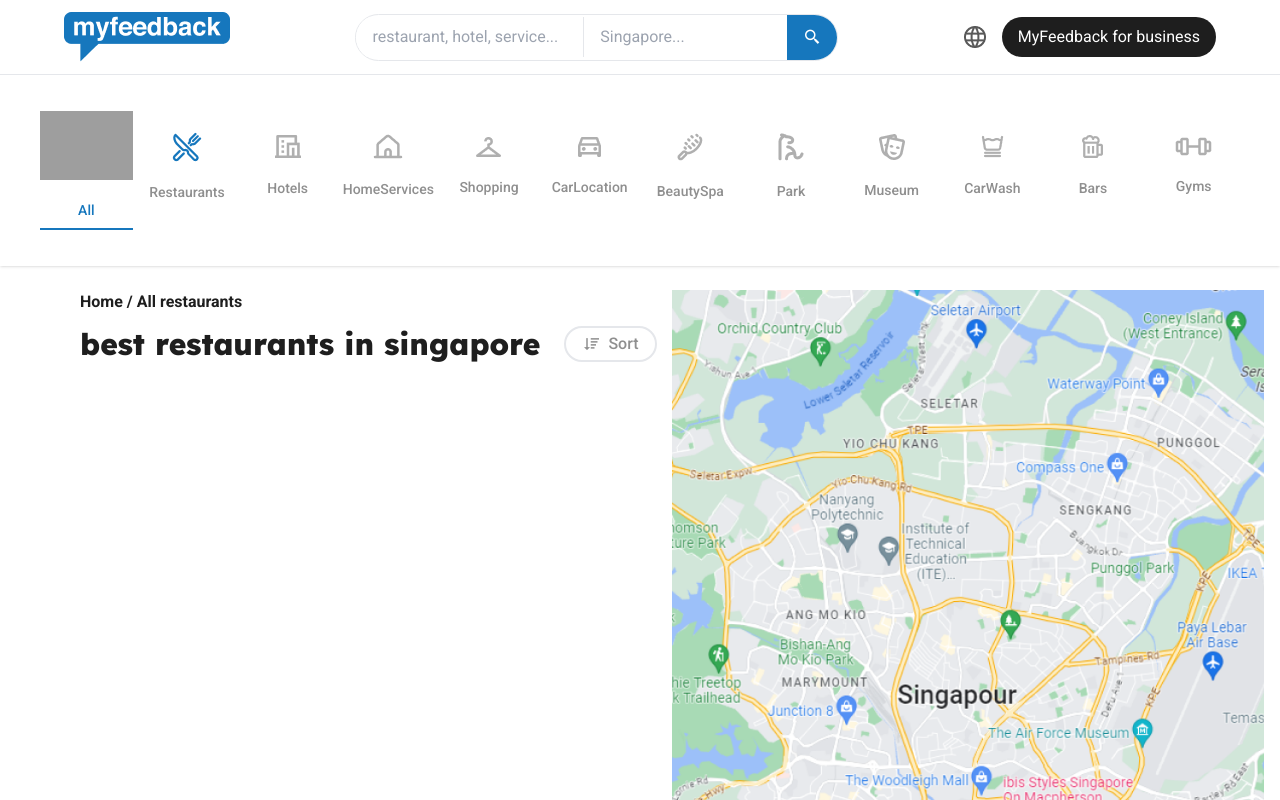
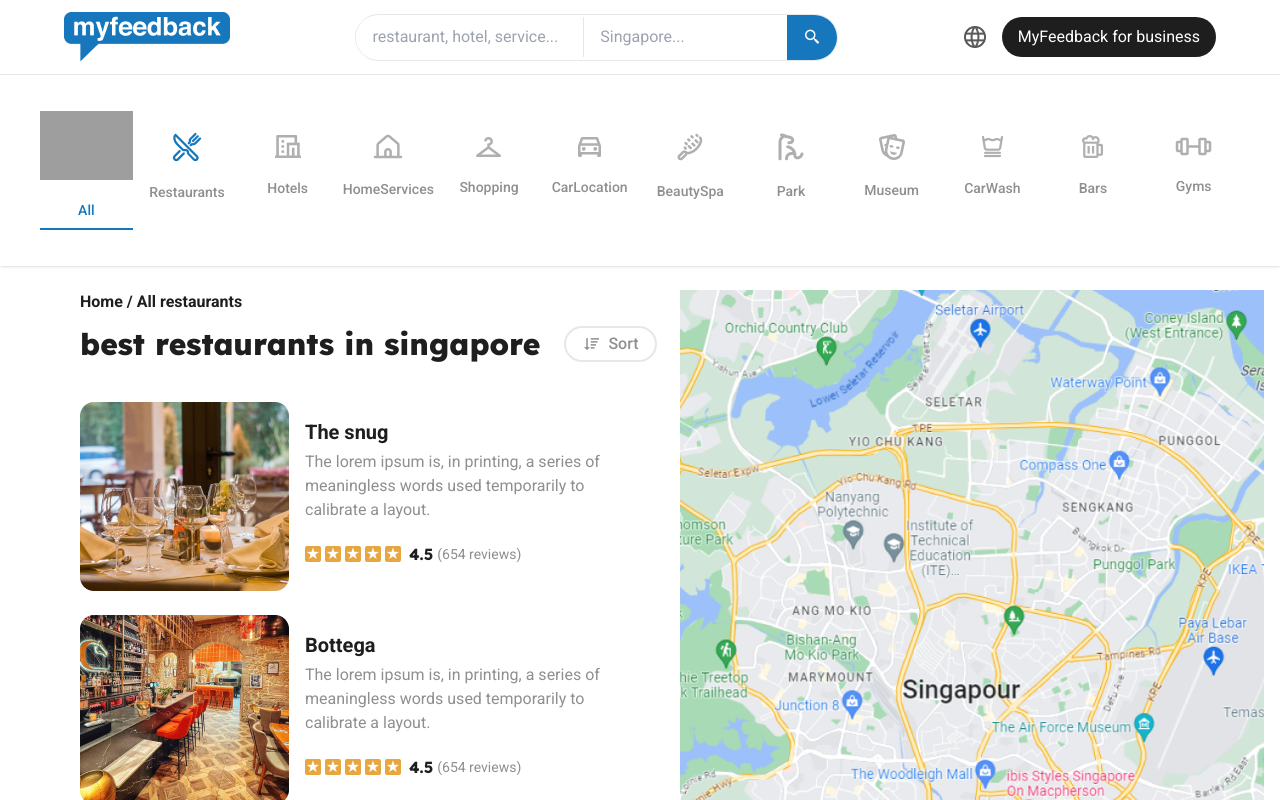
Before and after one commit to shakil-devcraft/myfeedback, a React (Vite) app: page / in a window 1280 px wide. Shown: the top 800 px of the page. Built offline with nearby package versions, Linux system fonts and the light colour scheme; grey boxes are pictures that could not be loaded.

Commit message:
all restaurants section end

```diff
--- a/src/api/index.js
+++ b/src/api/index.js
@@ -245,35 +245,49 @@ export const allRestaurants = [
     img: "/img/all-img (1).png",
     title: "The snug",
     description: "The lorem ipsum is, in printing, a series of meaningless words used temporarily to calibrate a layout.",
+    rating: "4.5",
+    views: "654 reviews"
   },
   {
     img: "/img/all-img (2).png",
     title: "Bottega",
     description: "The lorem ipsum is, in printing, a series of meaningless words used temporarily to calibrate a layout.",
+    rating: "4.5",
+    views: "654 reviews"
   },
   {
     img: "/img/all-img (3).png",
     title: "Little Shucker",
     description: "The lorem ipsum is, in printing, a series of meaningless words used temporarily to calibrate a layout.",
+    rating: "4.5",
+    views: "654 reviews"
   },
   {
     img: "/img/all-img (4).png",
     title: "Lokma",
     description: "The lorem ipsum is, in printing, a series of meaningless words used temporarily to calibrate a layout.",
+    rating: "4.5",
+    views: "654 reviews"
   },
   {
     img: "/img/all-img (5).png",
     title: "Starbelly",
     description: "The lorem ipsum is, in printing, a series of meaningless words used temporarily to calibrate a layout.",
+    rating: "4.5",
+    views: "654 reviews"
   },
   {
     img: "/img/all-img (6).png",
     title: "The melt",
     description: "The lorem ipsum is, in printing, a series of meaningless words used temporarily to calibrate a layout.",
+    rating: "4.5",
+    views: "654 reviews"
   },
   {
     img: "/img/all-img (7).png",
     title: "Arabia Nights",
     description: "The lorem ipsum is, in printing, a series of meaningless words used temporarily to calibrate a layout.",
+    rating: "4.5",
+    views: "654 reviews"
   },
 ];
--- a/src/pages/All/All.jsx
+++ b/src/pages/All/All.jsx
@@ -1,20 +1,71 @@
+import { allRestaurants } from "../../api";
 import Button from "../../components/shared/Button/Button";
 
-
 const All = () => {
-
   return (
     <section className="px-4 md:pl-6 lg:pl-20">
-      <div className="grid grid-cols-1 md:grid-cols-2 pt-6">
+      <div className="grid grid-cols-1 md:grid-cols-2 pt-6 gap-4">
         <div>
-          <h4 className="font-roboto text-d-color font-semibold mb-3">Home / All restaurants</h4>
+          <h4 className="font-roboto text-d-color font-semibold mb-3">
+            Home / All restaurants
+          </h4>
           <div className="flex justify-start items-center gap-6">
-            <h1 className="font-extrabold font-lexend text-3xl text-d-color">best restaurants in singapore</h1>
-            <Button label="Sort" leftIcon={<i className='bx bx-sort-down'></i>} className="font-medium text-l-color text-base bg-transparent rounded-full border-2 py-2 md:py-1 px-4" />
+            <h1 className="font-extrabold font-lexend text-3xl text-d-color">
+              best restaurants in singapore
+            </h1>
+            <Button
+              label="Sort"
+              leftIcon={<i className="bx bx-sort-down"></i>}
+              className="font-medium text-l-color text-base bg-transparent rounded-full border-2 py-2 md:py-1 px-4"
+            />
           </div>
+
+          <div className="flex flex-col gap-6 my-10">
+            {allRestaurants?.map(
+              ({ img, title, description, rating, views }, index) => (
+                <div className="flex flex-col lg:flex-row" key={index}>
+                  <img src={img} alt="" />
+                  <div className="p-4">
+                    <h3 className="text-xl font-roboto text-d-color font-semibold mb-1">
+                      {title}
+                    </h3>
+                    <p className="font-normal text-sm md:text-base">
+                      {description}
+                    </p>
+
+                    <div className="flex gap-2 items-center mt-5">
+                      {/* Render Stars */}
+                      <div className="flex gap-1">
+                        {Array.from({ length: 5 }).map((_, index) => (
+                          <span
+                            className="text-white bg-[#E8A641] w-4 h-4 text-base p-1 rounded-sm flex justify-center items-center text-center"
+                            key={index}
+                          >
+                            &#9733;
+                          </span> // Unicode Star
+                        ))}
+                      </div>
+                      {/* <span className="text-sm font-bold font-lexend text-d-color ml-2">{`${rating} <span>(${views})</span>`}</span> */}
+                      {
+                        <div className="flex flex-col md:flex-row items-center gap-1">
+                          <span className=" flex text-d-color font-lexend font-bold">
+                            {rating}
+                          </span>
+                          <span className="text-sm">({views})</span>
+                        </div>
+                      }
+                    </div>
+                  </div>
+                </div>
+              )
+            )}
+          </div>
+            <div className="mb-10">
+            <Button label="Show more" className="py-2 md:py-2 rounded-full" />
+            </div>
         </div>
         <div>
-          <img className="float-right" src="/img/map.png" alt="" />
+          <img className="md:float-right object-cover w-full" src="/img/map.png" alt="" />
         </div>
       </div>
     </section>
```
